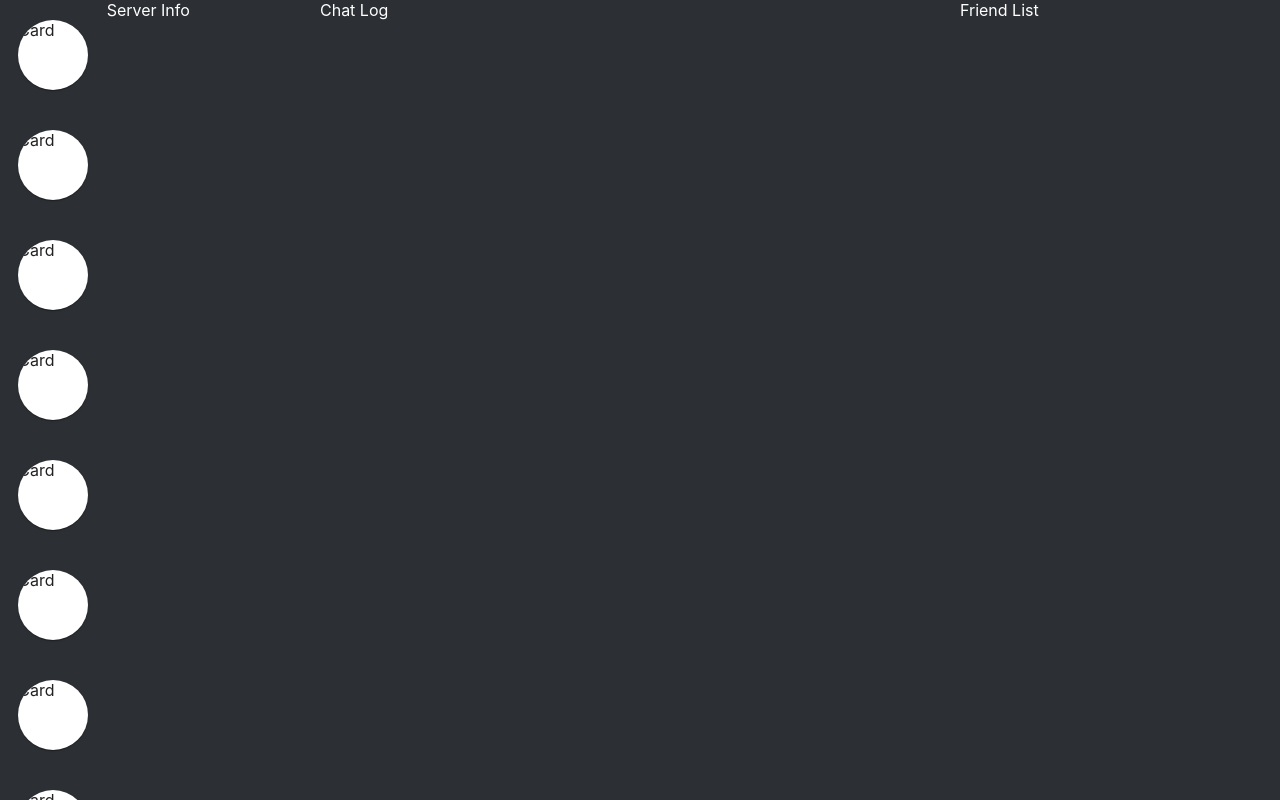
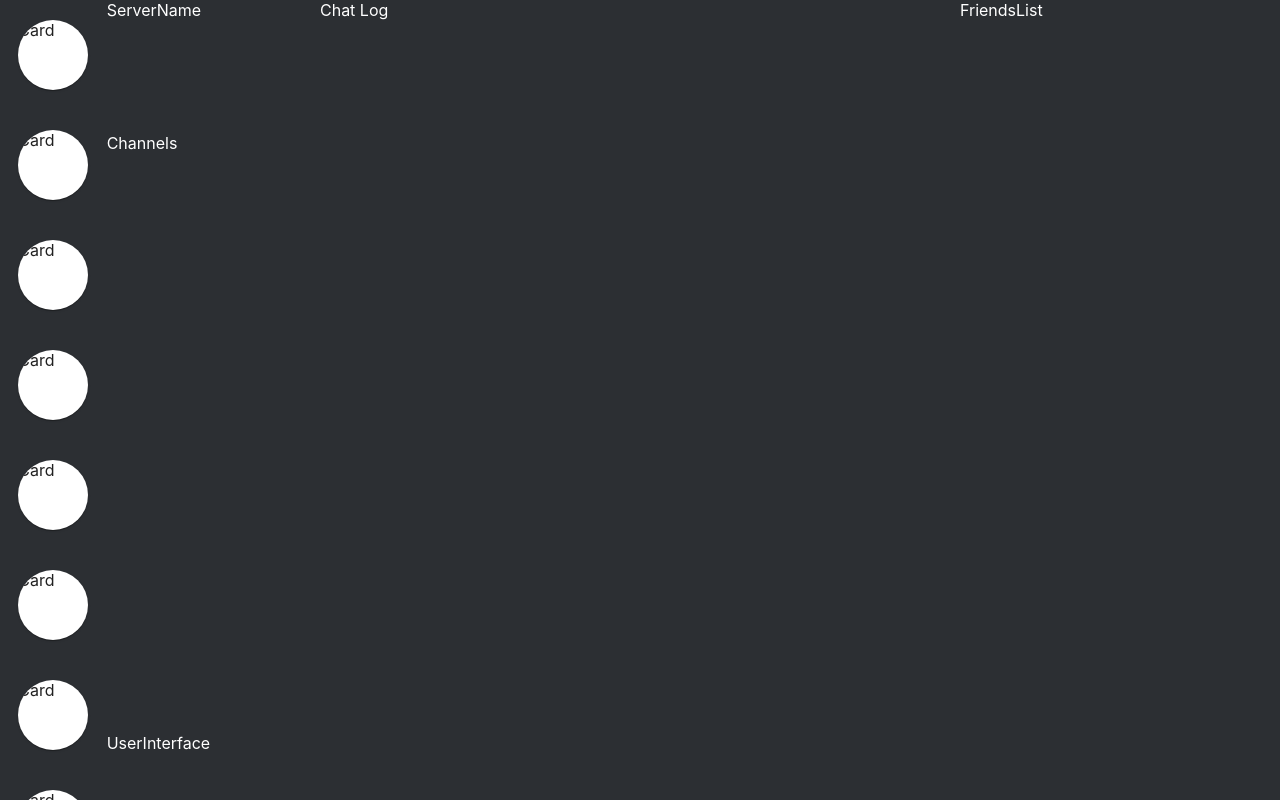
Before and after one commit to SagittariuX/discord-clone, a React (Create React App) app: page / in a window 1280 px wide. Built offline with nearby package versions, Linux system fonts and the light colour scheme.

Commit message:
finished layout for server info

```diff
--- a/src/components/Channels.jsx
+++ /dev/null
@@ -1,27 +0,0 @@
-import { Card, Grid } from "@material-ui/core";
-import React from "react";
-import "./css/channels.css";
-
-const Channels = () => {
-  return (
-    <Grid className="channel-content-container" container direction="column">
-      <ChannelSelect />
-      <ChannelSelect />
-      <ChannelSelect />
-      <ChannelSelect />
-      <ChannelSelect />
-      <ChannelSelect />
-      <ChannelSelect />
-      <ChannelSelect />
-      <ChannelSelect />
-      <ChannelSelect />
-      <ChannelSelect />
-    </Grid>
-  );
-};
-
-export default Channels;
-
-const ChannelSelect = () => {
-  return <Card className="channel-icon">Card</Card>;
-};
--- /dev/null
+++ b/src/components/FriendsList.jsx
@@ -0,0 +1,7 @@
+import React from 'react';
+
+const FriendsList = () => {
+    return ( <div>FriendsList</div> );
+}
+
+export default FriendsList;
--- a/src/components/Main.jsx
+++ b/src/components/Main.jsx
@@ -3,24 +3,26 @@ import React from "react";
 import { Grid } from "@material-ui/core";
 import "./css/main.css";
 
-import Channels from "./Channels";
+import Servers from "./Servers";
+import ServerDetail from './ServerDetail';
+import FriendsList from './FriendsList'
 
 const Main = () => {
   return (
     <>
       <Grid className="App" container xs={12}>
-        <Grid className="channels-wrapper" container item xs={1}>
-          <Channels />
+        <Grid className="servers-wrapper" container item xs={1}>
+          <Servers />
         </Grid>
 
-        <Grid className="server-wrapper" container item xs={2}>
-          Server Info
+        <Grid className="server-detail-wrapper" container item xs={2}>
+          <ServerDetail/>
         </Grid>
         <Grid className="chat-wrapper" container item xs={6}>
           Chat Log
         </Grid>
         <Grid className="friends-list-wrapper" container item xs={3}>
-          Friend List
+          <FriendsList/>
         </Grid>
       </Grid>
     </>
--- /dev/null
+++ b/src/components/ServerDetail.jsx
@@ -0,0 +1,55 @@
+import React from "react";
+
+import { Paper, Grid } from "@material-ui/core";
+import "./css/servers.css";
+
+const ServerName = () => {
+  return (
+    <Grid item style={{ height: "16.66%" }}>
+      <Paper className="server-detail-paper-wrapper " elevation={0}>
+        ServerName
+      </Paper>
+    </Grid>
+  );
+};
+
+const ServerChannels = () => {
+  return (
+    <Grid item style={{ height: "75%" }}>
+      <Paper className="server-detail-paper-wrapper server-detail-channel" elevation={0}>
+        Channels
+      </Paper>
+    </Grid>
+  );
+};
+
+const UserInterface = () => {
+  return(
+    <Grid item style={{ height: "8.33%" }}>
+      <Paper className="server-detail-paper-wrapper" elevation={0}>
+        UserInterface
+      </Paper>
+    </Grid>
+  )
+}
+
+const ServerDetail = () => {
+  return (
+    <>
+      <Grid
+        className="server-detail-container"
+        container
+        direction="column"
+        xs={12}
+        spacing={1}
+        style={{ maxHeight: "100%" }}
+      >
+        <ServerName />
+        <ServerChannels />
+        <UserInterface />
+      </Grid>
+    </>
+  );
+};
+
+export default ServerDetail;
--- /dev/null
+++ b/src/components/Servers.jsx
@@ -0,0 +1,28 @@
+import { Card, Grid } from "@material-ui/core";
+import React from "react";
+import "./css/servers.css";
+
+const ServerSelect = () => {
+  return <Card className="servers-icon">Card</Card>;
+};
+
+
+const Servers = () => {
+  return (
+    <Grid className="servers-content-container" container direction="column">
+      <ServerSelect />
+      <ServerSelect />
+      <ServerSelect />
+      <ServerSelect />
+      <ServerSelect />
+      <ServerSelect />
+      <ServerSelect />
+      <ServerSelect />
+      <ServerSelect />
+      <ServerSelect />
+      <ServerSelect />
+    </Grid>
+  );
+};
+
+export default Servers;
--- a/src/components/css/channels.css
+++ /dev/null
@@ -1,19 +0,0 @@
-
-.channel-content-container{
-    align-items: center;
-
-
-}
-
-.channel-icon{
-    margin: 20px 0;
-    width: 70px;
-    height: 70px;
-
-    transition: 0.3s !important;
-    border-radius: 50% !important;
-}
-
-.channel-icon:hover{
-    border-radius: 20% !important;
-}
--- a/src/components/css/main.css
+++ b/src/components/css/main.css
@@ -3,8 +3,8 @@
   background-color: #2C2F33;
 }
 
-.channels-wrapper,
-.server-wrapper,
+.servers-wrapper,
+.server-detail-wrapper,
 .chat-wrapper,
 .friends-list-wrapper {
   min-height: 0px;
--- /dev/null
+++ b/src/components/css/servers.css
@@ -0,0 +1,28 @@
+/* Styles for Servers.jsx */
+.servers-content-container{
+    align-items: center;
+}
+
+.servers-icon{
+    margin: 20px 0;
+    width: 70px;
+    height: 70px;
+
+    transition: 0.3s !important;
+    border-radius: 50% !important;
+}
+
+.servers-icon:hover{
+    border-radius: 20% !important;
+}
+
+/* Styles for ServerDetail.jsx */
+.server-detail-paper-wrapper{
+    height: 100%;
+    color:white !important;
+    background-color: unset !important;
+}
+
+.server-detail-channel{
+    overflow-y: auto;
+}
```
Also changed, not shown: src/components/Server.jsx (deleted).
